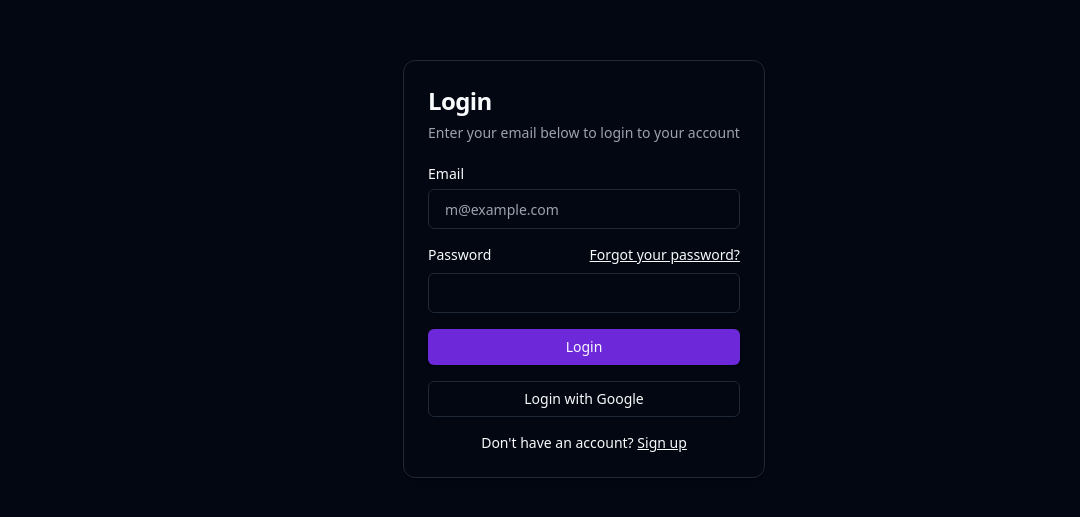
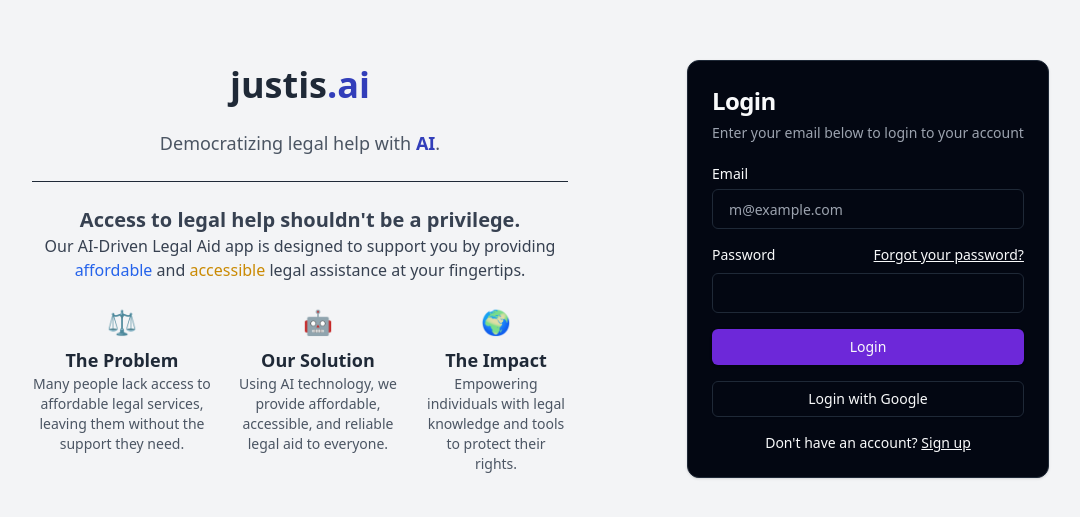
Before and after one commit to viren-vii/justis-ai, a React (Vite) app: page /login in a window 1280 px wide. Shown: the part 131-648 px from the top of the page, without its empty margins (56-1136 px from the left). Built offline with nearby package versions, Linux system fonts and the light colour scheme.

Commit message:
Updated auth-landing page UI

```diff
--- a/src/App.tsx
+++ b/src/App.tsx
@@ -2,7 +2,7 @@
 import LoginPage from "./app/login/page";
 import Layout from "./components/layout";
 import { ThemeProvider } from "./components/theme-provider";
-import HomePage from "./app/home/page";
+// import HomePage from "./app/home/page";
 import ChatPage from "./app/chat/page";
 import SettingsPage from "./app/settings/page";
 import TemplatesPage from "./app/templates/page";
@@ -15,7 +15,7 @@
       <Routes>
         <Route path="login" element={<LoginPage />} />
         <Route path="" element={<Layout />}>
-          <Route path="/" element={<HomePage />} />
+          {/* <Route path="/" element={<HomePage />} />? */}
           <Route path="chat" element={<ChatPage />} />
 
           <Route path="settings" element={<SettingsPage />} />
--- a/src/app/login/page.tsx
+++ b/src/app/login/page.tsx
@@ -1,9 +1,15 @@
 import { LoginForm } from "@/components/login-form";
+import HeroSection from "@/components/HeroSection";
 
 export default function LoginPage() {
   return (
-    <div className="flex h-screen w-full items-center justify-center px-4">
-      <LoginForm />
-    </div>
+    <main className="min-h-screen flex flex-col items-center justify-center bg-gray-100">
+      <div className="w-full max-w-6xl mx-auto p-6 grid grid-cols-1 md:grid-cols-2 gap-8 items-center">
+        <HeroSection />
+        <div className="flex justify-center">
+          <LoginForm />
+        </div>
+      </div>
+    </main>
   );
 }
--- /dev/null
+++ b/src/components/FeatureCard.tsx
@@ -0,0 +1,15 @@
+interface FeatureCardProps {
+    title: string;
+    body: string;
+    emoji: string;
+  }
+
+  export default function FeatureCard({ title, body, emoji }: FeatureCardProps) {
+    return (
+      <div className="flex flex-col items-center">
+        <div className="text-yellow-500 text-2xl mb-2">{emoji}</div>
+        <h3 className="text-lg font-semibold text-gray-800">{title}</h3>
+        <p className="text-sm text-gray-600">{body}</p>
+      </div>
+    );
+  }
--- /dev/null
+++ b/src/components/HeroSection.tsx
@@ -0,0 +1,43 @@
+import FeatureCard from "@/components/FeatureCard";
+
+export default function HeroSection() {
+  return (
+    <section className="text-left space-y-6">
+      <h1 className="text-4xl font-bold text-gray-800 text-center">
+        justis<span className="text-[#323EBA]">.ai</span>
+      </h1>
+      <p className="text-lg text-gray-600 text-center">
+        Democratizing legal help with{" "}
+        <span className="text-[#323EBA] font-bold">AI</span>.
+      </p>
+      <div className="text-center text-gray-700 mt-6 border-t pt-6">
+        <h2 className="text-xl font-semibold">
+          Access to legal help shouldn't be a privilege.
+        </h2>
+        <p className="text-md">
+          Our AI-Driven Legal Aid app is designed to support you by providing{" "}
+          <span className="text-blue-600">affordable</span> and{" "}
+          <span className="text-yellow-600">accessible</span> legal assistance
+          at your fingertips.
+        </p>
+      </div>
+      <div className="flex flex-col md:flex-row justify-space mt-6 text-center space-y-4 md:space-y-0 md:space-x-6">
+        <FeatureCard
+          title="The Problem"
+          body="Many people lack access to affordable legal services, leaving them without the support they need."
+          emoji="⚖️"
+        />
+        <FeatureCard
+          title="Our Solution"
+          body="Using AI technology, we provide affordable, accessible, and reliable legal aid to everyone."
+          emoji="🤖"
+        />
+        <FeatureCard
+          title="The Impact"
+          body="Empowering individuals with legal knowledge and tools to protect their rights."
+          emoji="🌍"
+        />
+      </div>
+    </section>
+  );
+}
--- a/src/components/sidebar-left.tsx
+++ b/src/components/sidebar-left.tsx
@@ -3,7 +3,7 @@
 import * as React from "react";
 import {
   Blocks,
-  Home,
+  //Home,
   MessageCircleQuestion,
   Search,
   Settings2,
@@ -27,11 +27,6 @@
 // This is sample data.
 const data = {
   navMain: [
-    {
-      title: "Home",
-      url: "/",
-      icon: Home,
-    },
     {
       title: "Ask AI",
       url: "/chat",
```
